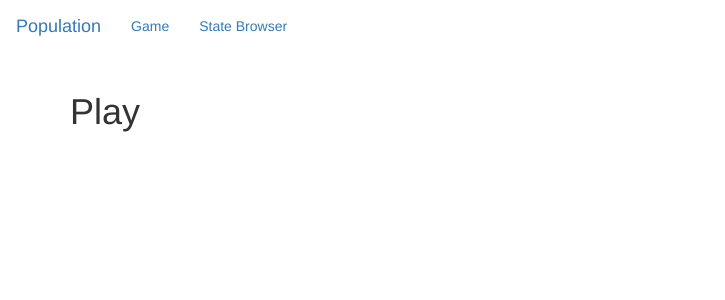
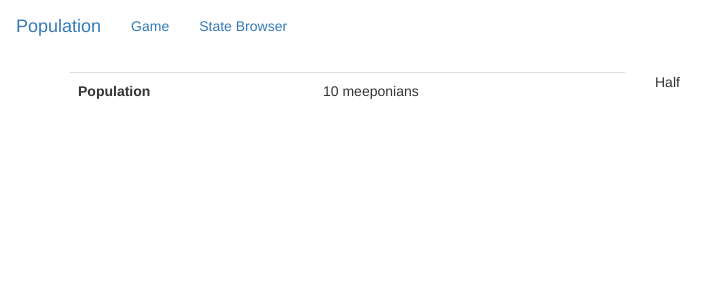
Before and after one commit to christopherfujino/population, a React app: page /play in a window 1280 px wide. Shown: the top 300 px of the page, without its empty margins (0-725 px from the left). Built offline with nearby package versions, Linux system fonts and the light colour scheme.

Commit message:
scaffold out a hud

```diff
--- /dev/null
+++ b/src/components/game/Hud.jsx
@@ -0,0 +1,29 @@
+import React from "react";
+import {connect} from "react-redux";
+
+const Global = (props) => {
+  const {population} = props;
+  return (
+    <table className="table">
+      <tbody>
+        <tr>
+          <th>Population</th>
+          <td>{`${population.length} meeponians`}</td>
+        </tr>
+      </tbody>
+    </table>
+  );
+};
+
+const Hud = (props) => {
+  const {population} = props;
+  return (
+    <div className="col-md-6">
+      <Global population={population} />
+    </div>
+  );
+};
+
+const mapStateToProps = state => ({"population": state.population});
+
+export default connect(mapStateToProps)(Hud);
--- a/src/components/game/index.js
+++ b/src/components/game/index.js
@@ -1,8 +1,14 @@
+import Hud from "./Hud";
 import React from "react";
 
 const GameContainer = (props) => {
   return (
-    <h1>Play</h1>
+    <div className="row">
+      <Hud />
+      <div className="col-md-6">
+        Half
+      </div>
+    </div>
   );
 };
 
```
